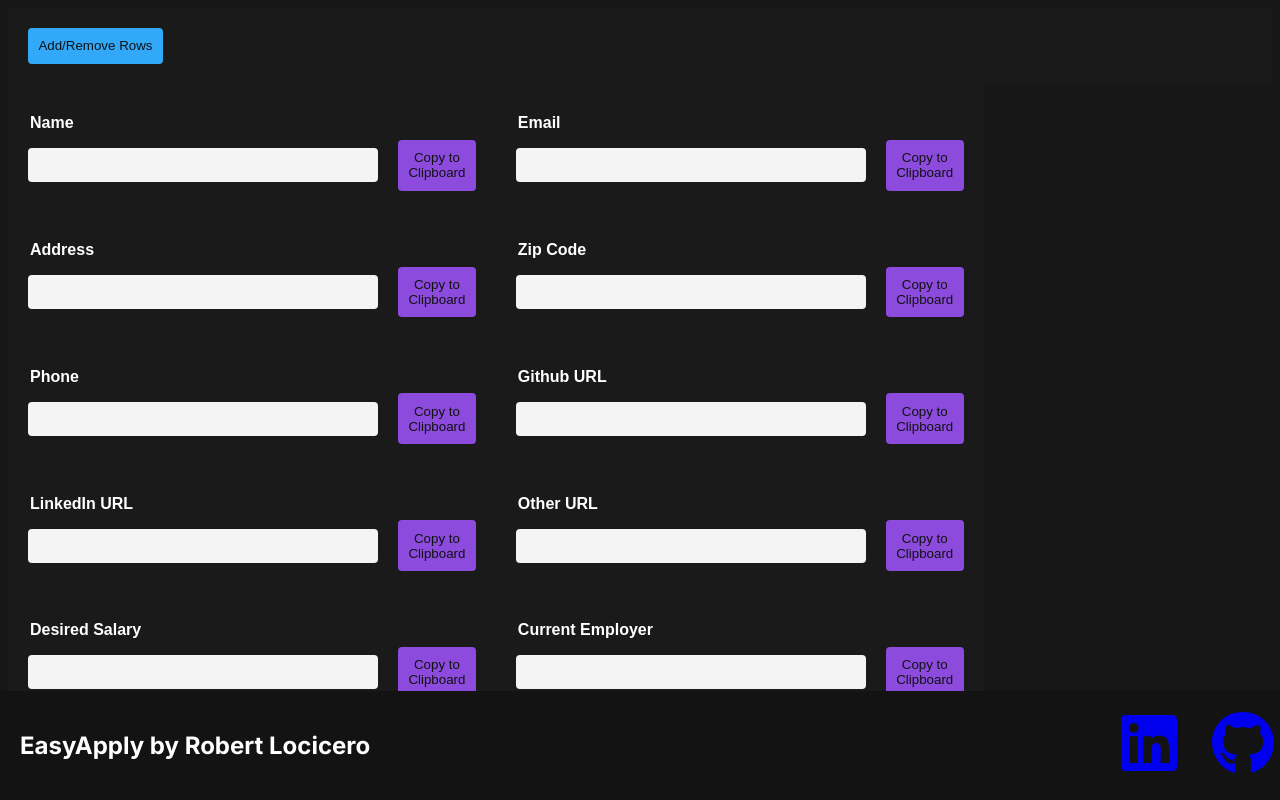
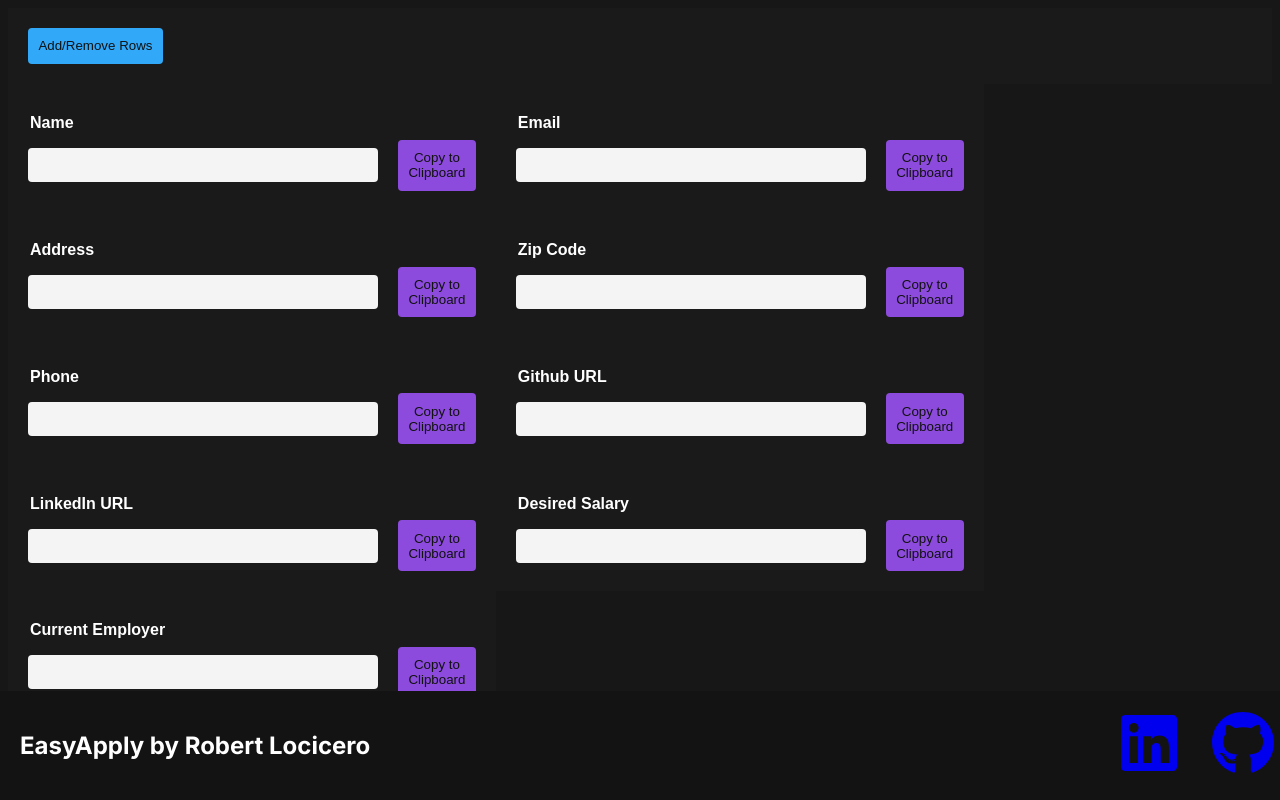
Before and after one commit to Robert-LC/EasyApply, a Next.js app in the folder easy-apply/: page / in a window 1280 px wide. Built offline with nearby package versions, Linux system fonts and the light colour scheme.

Commit message:
Refactor

```diff
--- a/easy-apply/src/app/components/Toolbar/AddRemoveRowsButton/addRemoveRowsButton.tsx
+++ b/easy-apply/src/app/components/Toolbar/AddRemoveRowsButton/addRemoveRowsButton.tsx
@@ -25,7 +25,7 @@ const AddRemoveRowsButton: React.FC = () => {
             </button>
             {isEditing && (
                 <div>
-                    <button className={styles.doneButton}onClick={handleDoneButtonClick}>Done</button>
+                    <button className={styles.doneButton} onClick={handleDoneButtonClick}>Done</button>
                 </div>
             )}
         </div>
--- a/easy-apply/src/app/defaultEntries.json
+++ b/easy-apply/src/app/defaultEntries.json
@@ -6,7 +6,6 @@
     {"id": 5, "text": "Phone"},
     {"id": 6, "text": "Github URL"},
     {"id": 7, "text": "LinkedIn URL"},
-    {"id": 8, "text": "Other URL"},
-    {"id": 9, "text": "Desired Salary"},
-    {"id": 10, "text": "Current Employer"}
+    {"id": 8, "text": "Desired Salary"},
+    {"id": 9, "text": "Current Employer"}
 ]
--- a/easy-apply/src/app/page.tsx
+++ b/easy-apply/src/app/page.tsx
@@ -4,7 +4,7 @@ import styles from "./page.module.css";
 import EntriesList from "./components/EntriesList/entriesList";
 import Footer from "./components/Footer/footer";
 import Toolbar from "./components/Toolbar/toolbar";
-import EditContextProvider from "../contexts/editContext";
+import { EditContextProvider } from "../contexts/editContext";
 
 export default function Home() {
   const [isEditing, setIsEditing] = React.useState(false);
--- a/easy-apply/src/contexts/editContext.tsx
+++ b/easy-apply/src/contexts/editContext.tsx
@@ -8,14 +8,15 @@ interface EditContextInterface {
 }
 
 export const EditContext = createContext<EditContextInterface>({
-    isEditing: false, setIsEditing: (isEditing) => {}
+    isEditing: false,
+    setIsEditing: (isEditing) => {}
 });
 
 type EditContextProviderProps = {
     children: React.ReactNode;
 }
 
-export default function EditContextProvider({ children }: EditContextProviderProps) {
+export const EditContextProvider = ({ children }: EditContextProviderProps) => {
     const [isEditing, setIsEditing] = useState(false);
     return (
         <EditContext.Provider value={{ isEditing, setIsEditing }}>
```
